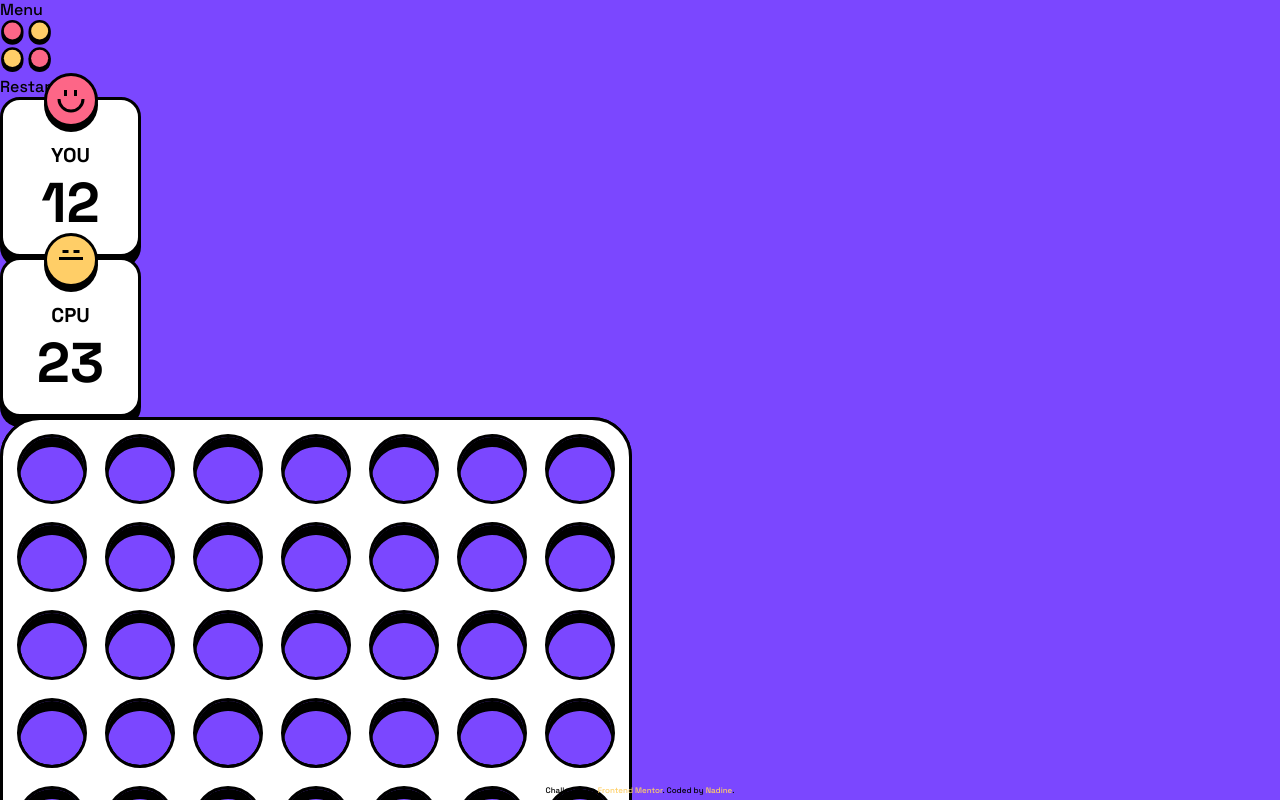
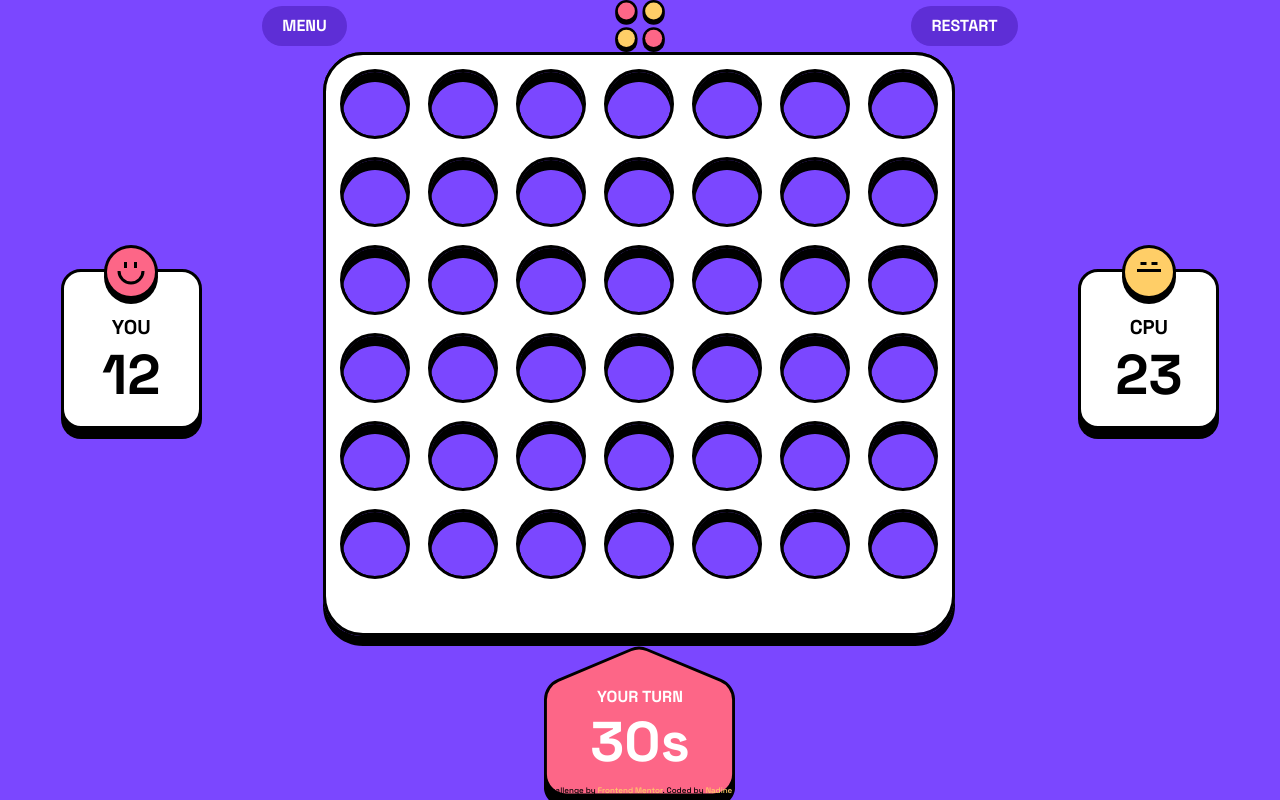
Before and after one commit to nadlgit/fmchallenge-connect-four-game, a React (Vite) app: page / in a window 1280 px wide. Both pictures are taken after a click on the button "PLAY VS CPU". Shown: the top 800 px of the page. Built offline with nearby package versions, Linux system fonts and the light colour scheme.

Commit message:
feat: Game component base layout

```diff
--- /dev/null
+++ b/src/components/game/game.module.css
@@ -0,0 +1,41 @@
+.layout {
+  display: grid;
+  grid-template-areas:
+    'header header'
+    'scoreleft scoreright'
+    'board board'
+    'timer timer';
+}
+.header {
+  grid-area: header;
+}
+.scoreleft {
+  grid-area: scoreleft;
+  justify-self: start;
+}
+.scoreright {
+  grid-area: scoreright;
+  justify-self: end;
+}
+.board {
+  grid-area: board;
+  justify-self: center;
+}
+.timer {
+  grid-area: timer;
+  justify-self: center;
+}
+
+@media screen and (min-width: 64rem) and (min-height: 37.5rem) {
+  .layout {
+    display: grid;
+    grid-template-areas:
+      '. header .'
+      'scoreleft board scoreright'
+      '. timer .';
+  }
+  .scoreleft,
+  .scoreright {
+    place-self: center;
+  }
+}
--- a/src/components/game/game.tsx
+++ b/src/components/game/game.tsx
@@ -1,8 +1,9 @@
 import { type ComponentPropsWithoutRef, useState } from 'react';
-import { Logo } from '@/components/logo';
 import { Board } from './board';
+import { Header } from './header';
 import { Score } from './score';
 import { Timer } from './timer';
+import styles from './game.module.css';
 
 type GameProps = {
   goHome: () => void;
@@ -16,15 +17,20 @@ export const Game = ({ goHome, playMode }: GameProps) => {
     useState<ComponentPropsWithoutRef<typeof Board>['currentPlayerColor']>('R');
 
   return (
-    <div>
-      <div>
-        <div>Menu</div>
-        <Logo />
-        <div>Restart</div>
+    <div className={styles.layout}>
+      <div className={styles.header}>
+        <Header
+          showMenu={() => console.log('click on menu')}
+          restart={() => console.log('click on restart')}
+        />
       </div>
-      <div>
+      <div className={styles.scoreleft}>
         <Score playMode={playMode} playerColor="R" value={12} />
+      </div>
+      <div className={styles.scoreright}>
         <Score playMode={playMode} playerColor="Y" value={23} />
+      </div>
+      <div className={styles.board}>
         <Board
           counterDropped={counterDropped}
           currentPlayerColor={currentPlayerColor}
@@ -33,6 +39,8 @@ export const Game = ({ goHome, playMode }: GameProps) => {
             setCurrentPlayerColor((c) => (c === 'R' ? 'Y' : 'R'));
           }}
         />
+      </div>
+      <div className={styles.timer}>
         <Timer playMode={playMode} playerColor="R" value={30} />
       </div>
     </div>
--- /dev/null
+++ b/src/components/game/header/header.module.css
@@ -0,0 +1,25 @@
+.header {
+  display: grid;
+  grid-template-columns: repeat(3, 1fr);
+  place-items: center;
+}
+.header > :first-child {
+  justify-self: start;
+}
+.header > :last-child {
+  justify-self: end;
+}
+
+.button {
+  composes: heading-xs from global;
+  display: inline-block;
+  text-transform: uppercase;
+  padding: 0.625rem 1.25rem;
+  color: var(--color-white);
+  border-radius: 1.25rem;
+  border: none;
+  background-color: var(--color-dark-purple);
+}
+.button:hover {
+  background-color: var(--color-red);
+}
--- /dev/null
+++ b/src/components/game/header/header.tsx
@@ -0,0 +1,21 @@
+import { Logo } from '@/components/logo';
+import styles from './header.module.css';
+
+type HeaderProps = {
+  showMenu: () => void;
+  restart: () => void;
+};
+
+export const Header = ({ showMenu, restart }: HeaderProps) => {
+  return (
+    <div className={styles.header}>
+      <button className={styles.button} onClick={showMenu}>
+        Menu
+      </button>
+      <Logo />
+      <button className={styles.button} onClick={restart}>
+        Restart
+      </button>
+    </div>
+  );
+};
--- /dev/null
+++ b/src/components/game/header/index.ts
@@ -0,0 +1 @@
+export * from './header';
```
